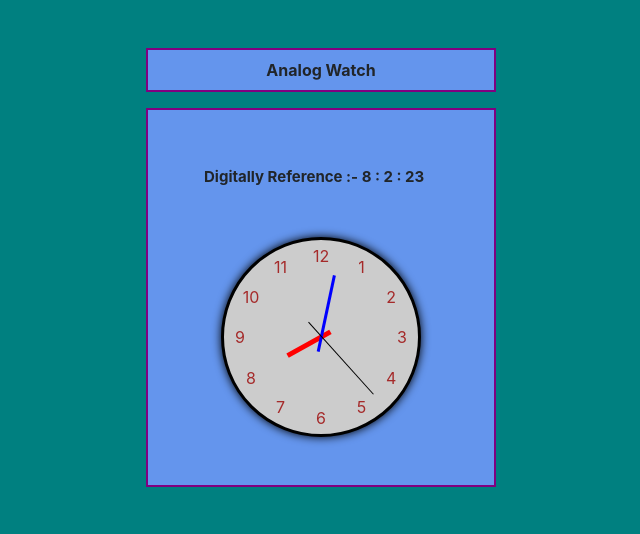
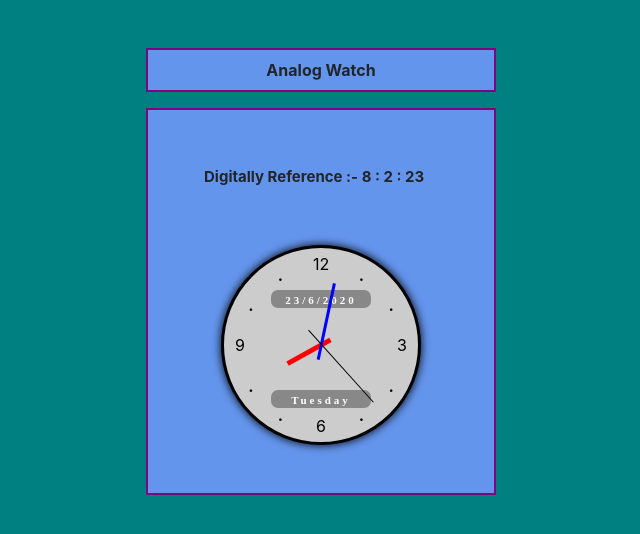
Before and after one commit to malisumit86/Clock, a plain HTML site: page index.html in a window 1280 px wide. Shown: the whole page, without its empty margins (319-959 px from the left). Drawn offline with nearby package versions, Linux system fonts and the light colour scheme.

Commit message:
first commit

```diff
--- a/css/index.css
+++ b/css/index.css
@@ -7,6 +7,10 @@ body {
     height: auto;
     width: 350px;
     border: 2px solid purple;
+}
+
+.jk {
+    background-color: green;
 }
 
 :root {
@@ -28,6 +32,10 @@ body {
     font-weight: bold;
 }
 
+.dot {
+    font-weight: bold;
+}
+
 .n {
     height: 100%;
     position: absolute;
@@ -37,7 +45,7 @@ body {
 .n div {
     width: 1em;
     line-height: 2em;
-    color: brown;
+    color: black;
     text-align: center;
     vertical-align: middle;
 }
@@ -145,6 +153,7 @@ body {
     transform-origin: 50% 80%;
     position: absolute;
     top: 10%;
+    z-index: 3;
     left: 50%;
 }
 
@@ -156,6 +165,7 @@ body {
     position: absolute;
     top: 18%;
     left: calc(50% - 1px);
+    z-index: 3;
 }
 
 #hr-hand {
@@ -166,4 +176,41 @@ body {
     position: absolute;
     top: 30%;
     left: calc(50% + -2px);
+    z-index: 2;
 }
+
+#date {
+    position: fixed;
+    width: 100px;
+    height: 18px;
+    border-radius: 7px;
+    background-color: #888;
+    text-align: center;
+    line-height: 20px;
+    color: #fff;
+    font-size: 11px;
+    top: 290px;
+    font-family: 'Poiret  One';
+    font-weight: 700;
+    z-index: 1;
+    letter-spacing: 3px;
+    margin-left: 42px;
+}
+
+#day {
+    position: fixed;
+    width: 100px;
+    height: 18px;
+    border-radius: 7px;
+    background-color: #888;
+    text-align: center;
+    line-height: 20px;
+    color: #fff;
+    font-size: 11px;
+    top: 390px;
+    font-family: 'Poiret  One';
+    font-weight: 700;
+    z-index: 1;
+    letter-spacing: 3px;
+    margin-left: 42px;
+}
--- a/index.html
+++ b/index.html
@@ -15,42 +15,49 @@
     <div class="container text-center mt-5 p-2">
         <strong>Analog Watch</strong>
     </div>
-    <div class="container mx-auto mt-3 p-5">
+    <div class="container  mx-auto mt-3 p-5">
         <div class="row m-2" id="r1"></div>
+        <div class="row">
+            <div class="ml-5">
+                <div id="date">2/6/2000</div>
+                <div id="day">Monday</div>
+            </div>
+        </div>
         <div class="row mt-5">
+
             <div class="clock mx-auto  ">
                 <div class="n n1">
-                    <div>1</div>
+                    <div class="dot">.</div>
                 </div>
                 <div class="n n2">
-                    <div>2</div>
+                    <div class="dot">.</div>
                 </div>
                 <div class="n n3">
                     <div>3</div>
                 </div>
                 <div class="n n4">
-                    <div>4</div>
+                    <div class="dot">.</div>
                 </div>
                 <div class="n n5">
-                    <div>5</div>
+                    <div class="dot">.</div>
                 </div>
                 <div class="n n6">
                     <div>6</div>
                 </div>
                 <div class="n n7">
-                    <div>7</div>
+                    <div class="dot">.</div>
                 </div>
                 <div class="n n8">
-                    <div>8</div>
+                    <div class="dot">.</div>
                 </div>
                 <div class="n n9">
                     <div>9</div>
                 </div>
                 <div class="n n10">
-                    <div>10</div>
+                    <div class="dot">.</div>
                 </div>
                 <div class="n n11">
-                    <div>11</div>
+                    <div class="dot">.</div>
                 </div>
                 <div class="n n12">
                     <div>12</div>
@@ -64,11 +71,23 @@
     </div>
     <link rel="stylesheet" href="css/index.css">
     <script src="js/index.js"></script>
+    <!-- jQuery library -->
+    <script src="https://ajax.googleapis.com/ajax/libs/jquery/3.5.1/jquery.min.js "></script>
+
+    <!-- Popper JS -->
+    <script src="https://cdnjs.cloudflare.com/ajax/libs/popper.js/1.16.0/umd/popper.min.js "></script>
+
+    <!-- Latest compiled JavaScript -->
+    <script src="https://maxcdn.bootstrapcdn.com/bootstrap/4.5.0/js/bootstrap.min.js "></script>
     <!-- Optional JavaScript -->
     <!-- jQuery first, then Popper.js, then Bootstrap JS -->
     <script src="https://code.jquery.com/jquery-3.3.1.slim.min.js" integrity="sha384-q8i/X+965DzO0rT7abK41JStQIAqVgRVzpbzo5smXKp4YfRvH+8abtTE1Pi6jizo" crossorigin="anonymous"></script>
     <script src="https://cdnjs.cloudflare.com/ajax/libs/popper.js/1.14.7/umd/popper.min.js" integrity="sha384-UO2eT0CpHqdSJQ6hJty5KVphtPhzWj9WO1clHTMGa3JDZwrnQq4sF86dIHNDz0W1" crossorigin="anonymous"></script>
     <script src="https://stackpath.bootstrapcdn.com/bootstrap/4.3.1/js/bootstrap.min.js" integrity="sha384-JjSmVgyd0p3pXB1rRibZUAYoIIy6OrQ6VrjIEaFf/nJGzIxFDsf4x0xIM+B07jRM" crossorigin="anonymous"></script>
+
+
 </body>
 
 </html>
+
+</html>
--- a/js/index.js
+++ b/js/index.js
@@ -1,8 +1,10 @@
 setInterval(function() {
     var date = new Date();
+    updateTime(date);
+    updateClock(date);
 
-    updateClock(date);
-    updateTime(date);
+    getday(date);
+
 }, 1000);
 
 function updateTime(date) {
@@ -20,3 +22,24 @@ function updateClock(date) {
     min.transform = "rotate(" + date.getMinutes() * 6 + "deg)";
     hrs.transform = "rotate(" + (date.getHours() * 30 + date.getMinutes() * 0.5) + "deg)";
 }
+
+function getday(date) {
+    var d = document.getElementById("day");
+    var tarikh = document.getElementById("date");
+    var weekday = new Array(7);
+    weekday[0] = "Sunday";
+    weekday[1] = "Monday";
+    weekday[2] = "Tuesday";
+    weekday[3] = "Wednesday";
+    weekday[4] = "Thursday";
+    weekday[5] = "Friday";
+    weekday[6] = "Saturday";
+
+    var n = weekday[date.getDay()];
+    d.innerHTML = n;
+    var mon = date.getMonth() + 1;
+
+    tarikh.innerHTML = date.getDate() + "/" + mon + "/" + date.getFullYear();
+
+
+}
```
